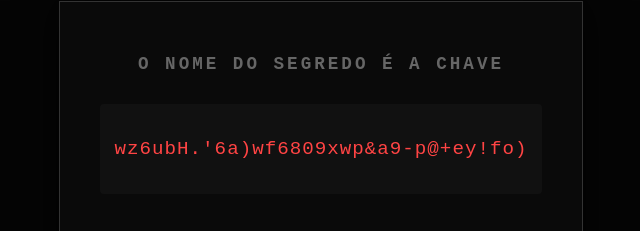
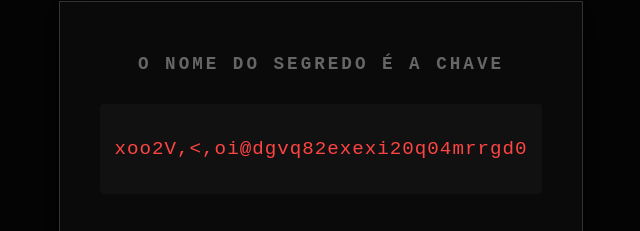
Before and after one commit to Bl4ast/precisodeajuda, a plain HTML site: page index.html in a window 1280 px wide. Shown: the part 206-437 px from the top of the page, 319-959 px from the left. Drawn offline with Linux system fonts and the light colour scheme.

Commit message:
Update index.html

```diff
--- a/index.html
+++ b/index.html
@@ -95,7 +95,7 @@
         <h1>O NOME DO SEGREDO É A CHAVE</h1>
 
         <div class="cipher-text">
-            <p>wz6ubH.'6a)wf6809xwp&a9-p@+ey!fo)</p>
+            <p>xoo2V,<,oi@dgvq82exexi20q04mrrgd0</p>
         </div>
 
         <input type="text" id="answer" placeholder="Insira a resposta..." autocomplete="off">
```
